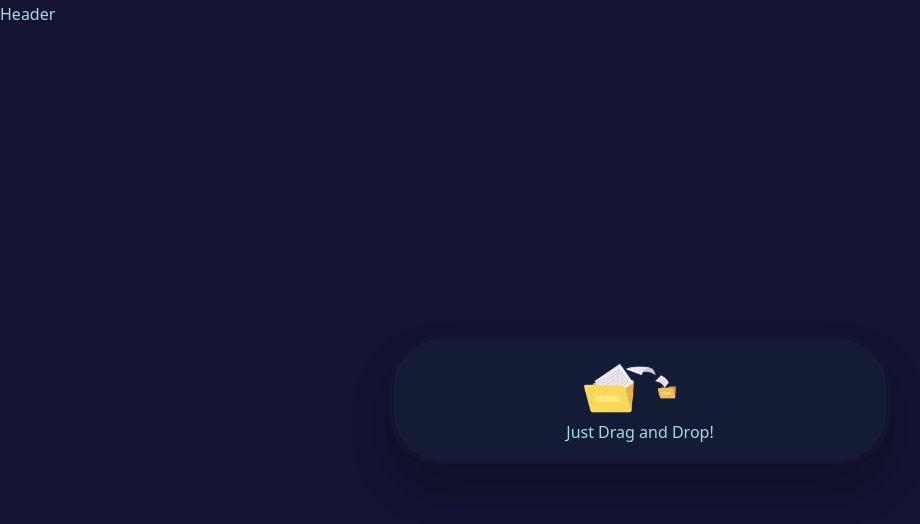
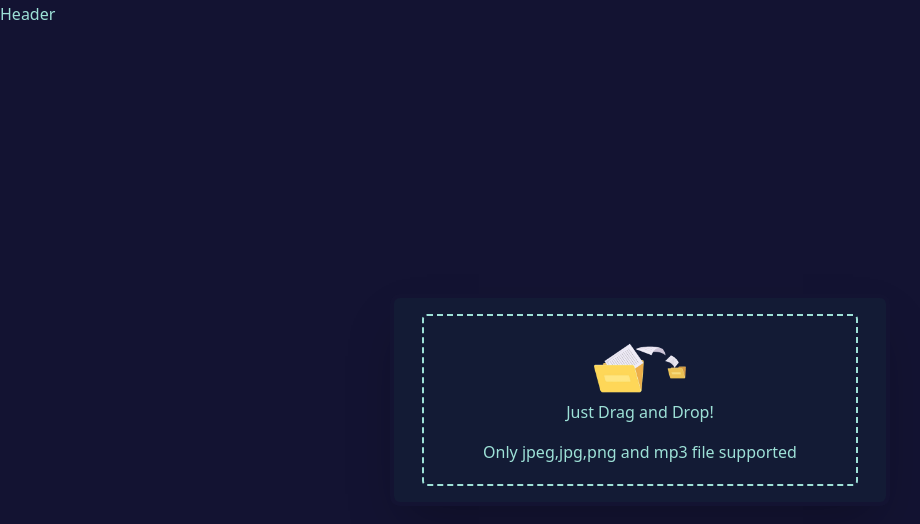
Before and after one commit to freelancerbanna/fileshairng-typescript, a Next.js app in the folder client/: page / in a window 1280 px wide. Shown: the top 524 px of the page, without its empty margins (0-920 px from the left). Built offline with nearby package versions, Linux system fonts and the light colour scheme.

Commit message:
classnames package added

```diff
--- a/client/package.json
+++ b/client/package.json
@@ -9,6 +9,7 @@
     "lint": "next lint"
   },
   "dependencies": {
+    "classnames": "^2.3.1",
     "next": "12.1.6",
     "react": "18.1.0",
     "react-dom": "18.1.0",
--- a/client/src/components/Dropzone/DropZone.tsx
+++ b/client/src/components/Dropzone/DropZone.tsx
@@ -11,10 +11,10 @@ const DropZone = () => {
     multiple: false,
   });
   return (
-    <div className="p-4">
+    <div className="p-4 w-[95%]">
       <div {...getRootProps()}>
         <input {...getInputProps()} />
-        <div>
+        <div className="flex flex-col items-center justify-center border-2 border-dashed w-full p-5 border-[#9de1d7] rounded-[5px]">
           <div className="w-32 h-16 overflow-hidden relative">
             <Image
               src="/image/fileshare.png"
@@ -23,6 +23,7 @@ const DropZone = () => {
             />
           </div>
           <p>Just Drag and Drop!</p>
+          <div className="mt-4">Only jpeg,jpg,png and mp3 file supported</div>
         </div>
       </div>
     </div>
--- a/client/src/components/Dropzone/index.tsx
+++ b/client/src/components/Dropzone/index.tsx
@@ -3,7 +3,7 @@ import DropZone from "./DropZone";
 
 const DropzoneWrapper = () => {
   return (
-    <div className="w-[500px] h-auto flex items-center justify-center bg-[#15293a66] rounded-[50px] border-4 border-[#131332] shadow-2xl hover:cursor-pointer">
+    <div className="w-[500px] h-auto flex items-center justify-center bg-[#15293a66] rounded-[10px] border-4 border-[#131332] shadow-2xl hover:cursor-pointer">
       <DropZone />
     </div>
   );
```
Also changed, not shown: 1 other file (tests, documents, lock files or other folders).
